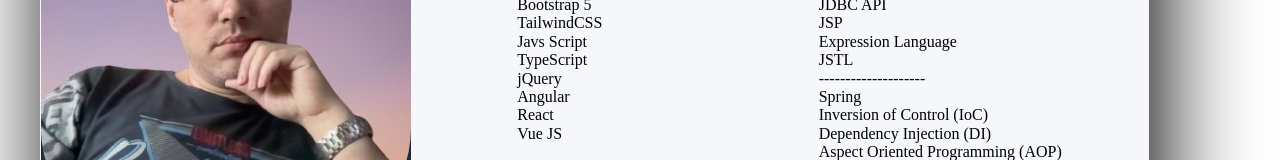
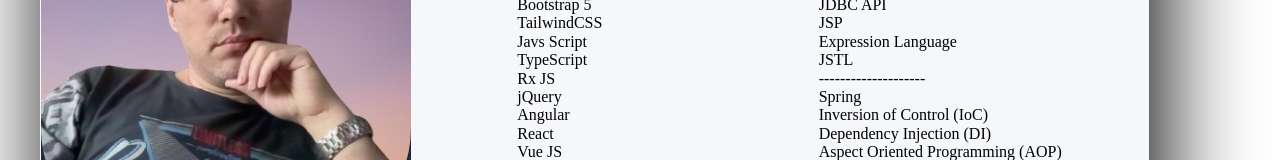
Before and after one commit to Denis-Yorsh/resume-adaptic-page, a website built with webpack: page index.html in a window 1280 px wide. Shown: the part 226-386 px from the top of the page. Built offline with nearby package versions, Linux system fonts and the light colour scheme.

Commit message:
resume is ready 45.5%

```diff
--- a/index.html
+++ b/index.html
@@ -80,6 +80,7 @@
               <li>TailwindCSS</li>
               <li>Javs Script</li>
               <li>TypeScript</li>
+              <li>Rx JS</li>
               <li>jQuery</li>
               <li>Angular</li>
               <li>React</li>
```
